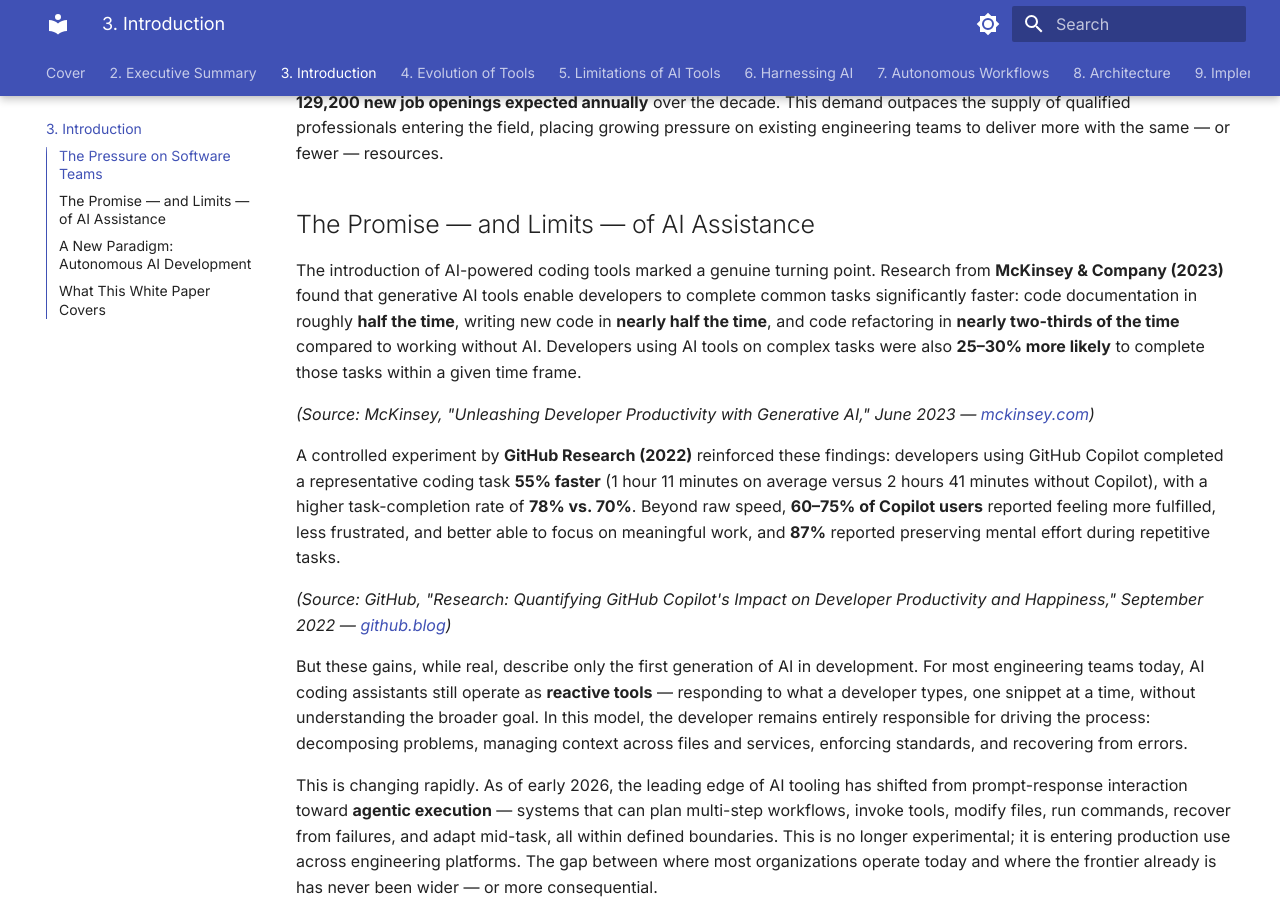
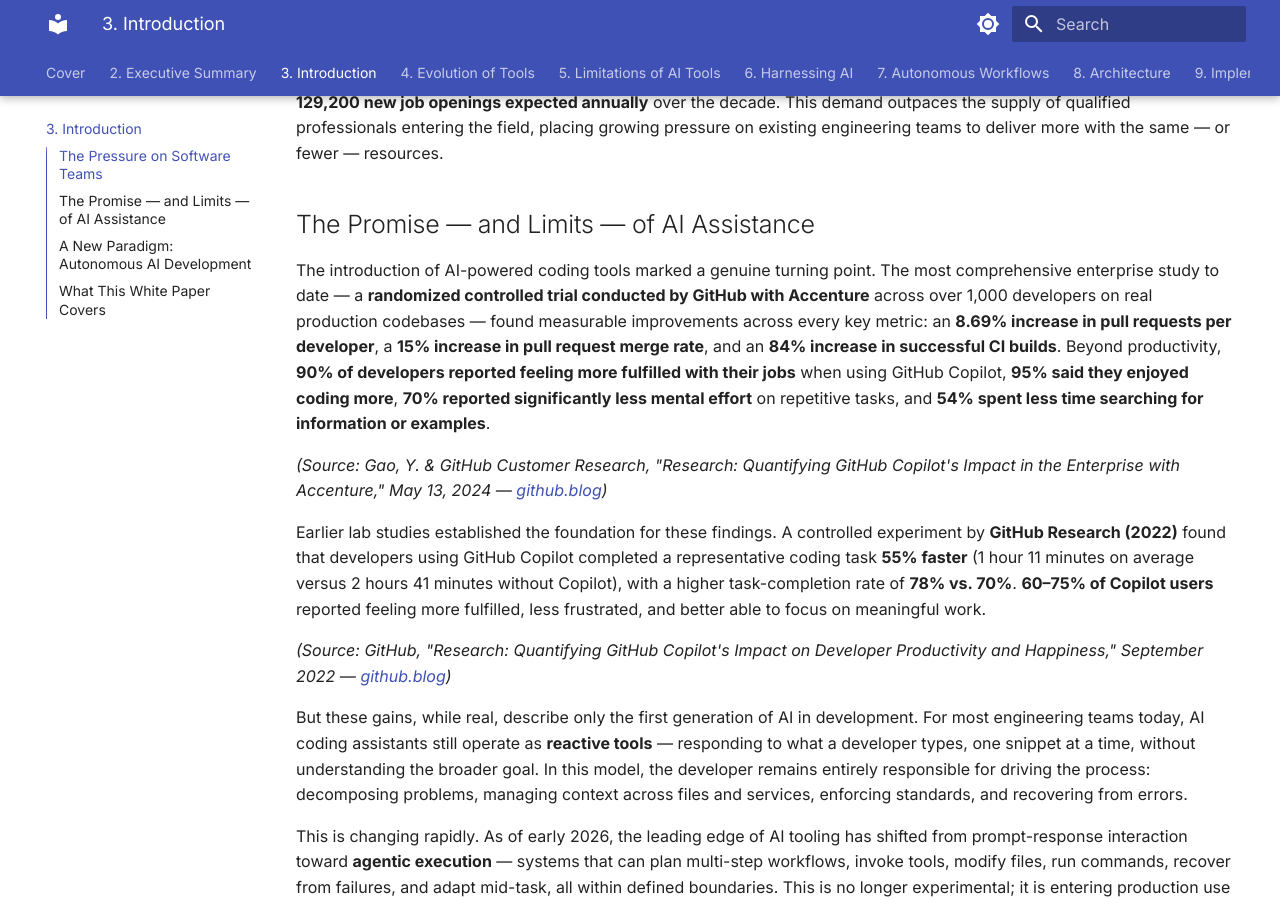
Before and after one commit to praveen-hari/white-paper-ai-autonomous-development, an MkDocs documentation site: the page built from docs/introduction.md, in a window 1280 px wide and 900 px high, scrolled down 384 px. Built offline with MkDocs 1.6.1 and Material for MkDocs 9.7.7, drawn with Linux system fonts in a browser that asks for light colours.

Commit message:
Fix introduction: 2024 Accenture RCT first, then 2022 study

```diff
--- a/docs/introduction.md
+++ b/docs/introduction.md
@@ -8,11 +8,11 @@
 
 ## The Promise — and Limits — of AI Assistance
 
-The introduction of AI-powered coding tools marked a genuine turning point. Research from **McKinsey & Company (2023)** found that generative AI tools enable developers to complete common tasks significantly faster: code documentation in roughly **half the time**, writing new code in **nearly half the time**, and code refactoring in **nearly two-thirds of the time** compared to working without AI. Developers using AI tools on complex tasks were also **25–30% more likely** to complete those tasks within a given time frame.
+The introduction of AI-powered coding tools marked a genuine turning point. The most comprehensive enterprise study to date — a **randomized controlled trial conducted by GitHub with Accenture** across over 1,000 developers on real production codebases — found measurable improvements across every key metric: an **8.69% increase in pull requests per developer**, a **15% increase in pull request merge rate**, and an **84% increase in successful CI builds**. Beyond productivity, **90% of developers reported feeling more fulfilled with their jobs** when using GitHub Copilot, **95% said they enjoyed coding more**, **70% reported significantly less mental effort** on repetitive tasks, and **54% spent less time searching for information or examples**.
 
-*(Source: McKinsey, "Unleashing Developer Productivity with Generative AI," June 2023 — [mckinsey.com](https://www.mckinsey.com/capabilities/tech-and-ai/our-insights/unleashing-developer-productivity-with-generative-ai))*
+*(Source: Gao, Y. & GitHub Customer Research, "Research: Quantifying GitHub Copilot's Impact in the Enterprise with Accenture," May 13, 2024 — [github.blog](https://github.blog/news-insights/research/research-quantifying-github-copilots-impact-in-the-enterprise-with-accenture/))*
 
-A controlled experiment by **GitHub Research (2022)** reinforced these findings: developers using GitHub Copilot completed a representative coding task **55% faster** (1 hour 11 minutes on average versus 2 hours 41 minutes without Copilot), with a higher task-completion rate of **78% vs. 70%**. Beyond raw speed, **60–75% of Copilot users** reported feeling more fulfilled, less frustrated, and better able to focus on meaningful work, and **87%** reported preserving mental effort during repetitive tasks.
+Earlier lab studies established the foundation for these findings. A controlled experiment by **GitHub Research (2022)** found that developers using GitHub Copilot completed a representative coding task **55% faster** (1 hour 11 minutes on average versus 2 hours 41 minutes without Copilot), with a higher task-completion rate of **78% vs. 70%**. **60–75% of Copilot users** reported feeling more fulfilled, less frustrated, and better able to focus on meaningful work.
 
 *(Source: GitHub, "Research: Quantifying GitHub Copilot's Impact on Developer Productivity and Happiness," September 2022 — [github.blog](https://github.blog/news-insights/research/research-quantifying-github-copilots-impact-on-developer-productivity-and-happiness/))*
 
```
